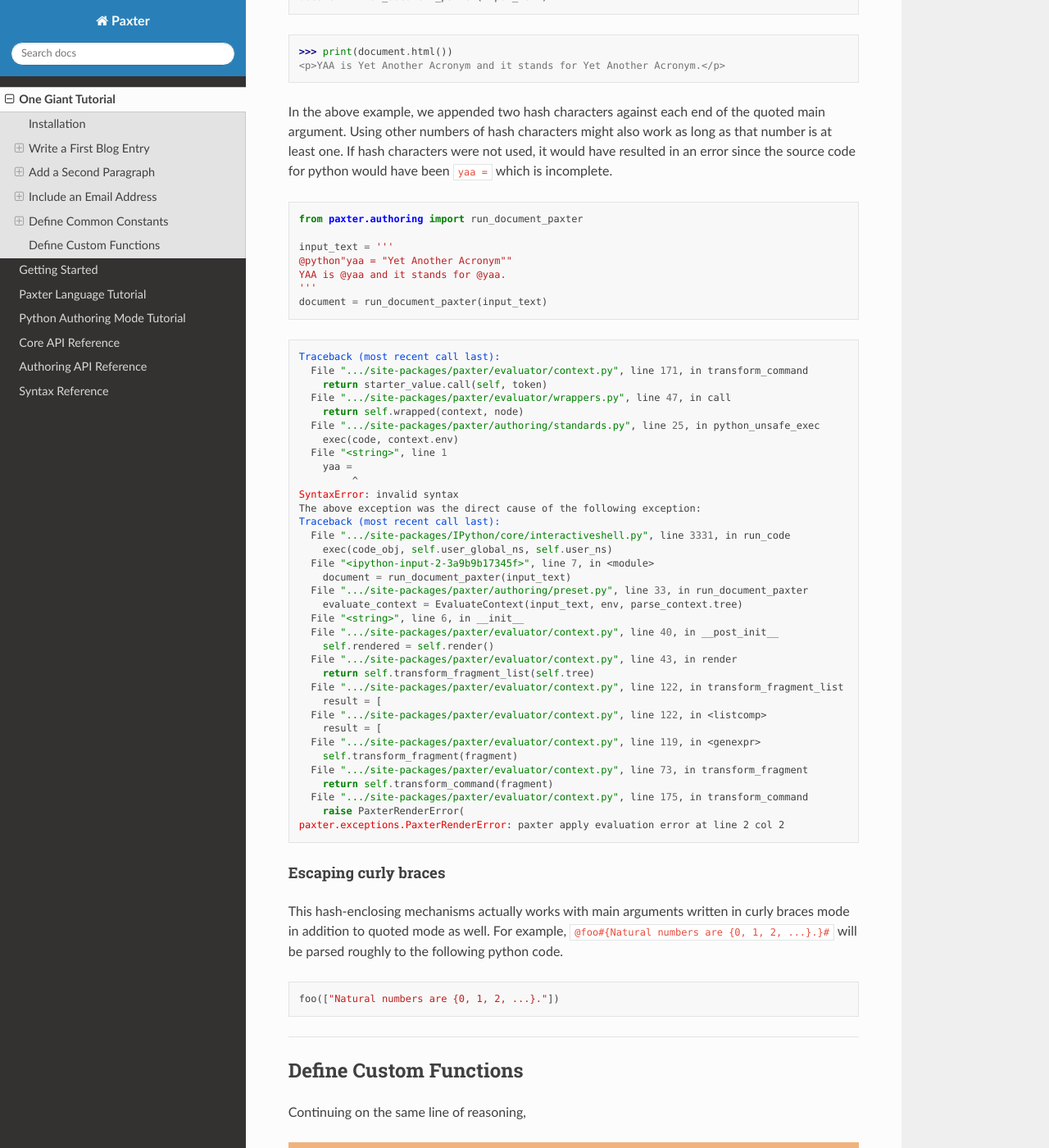
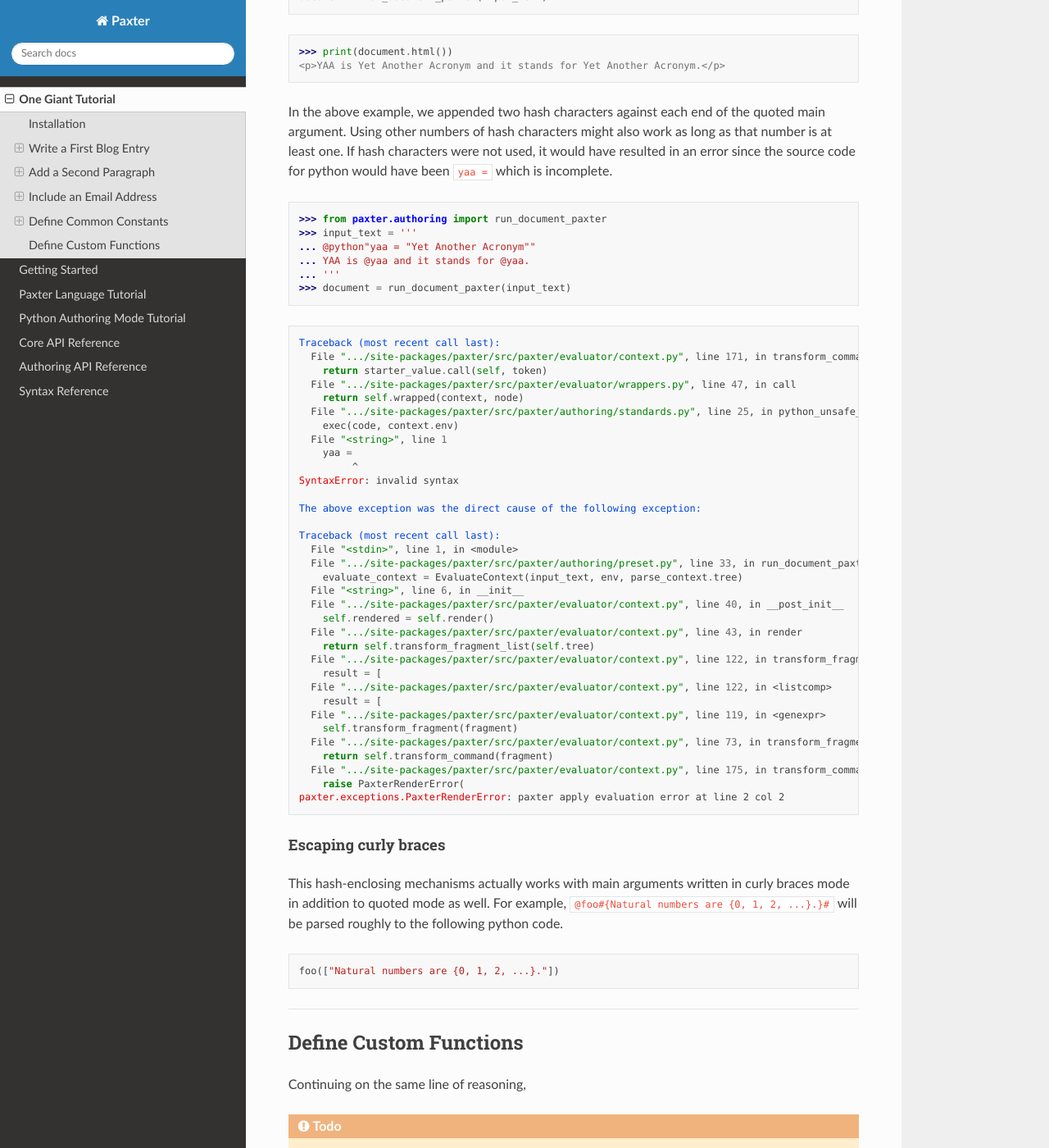
Before and after one commit to abhabongse/paxter, a Sphinx documentation site: the page built from docs/one_giant_tutorial.rst, in a window 1280 px wide and 1400 px high, scrolled down 12311 px. Shown: the whole window at 82% size. Built offline with Sphinx 7.4.7 and the Read the Docs theme 2.0.0, drawn with Linux system fonts in a browser that asks for light colours; the version number could not be read and is left out.

Commit message:
Fix traceback messages

```diff
--- a/docs/one_giant_tutorial.rst
+++ b/docs/one_giant_tutorial.rst
@@ -737,53 +737,52 @@
 it would have resulted in an error since the source code
 for python would have been ``yaa =`` which is incomplete.
 
-.. code-block:: python
+.. code-block:: pycon
 
-   from paxter.authoring import run_document_paxter
+   >>> from paxter.authoring import run_document_paxter
+   >>> input_text = '''
+   ... @python"yaa = "Yet Another Acronym""
+   ... YAA is @yaa and it stands for @yaa.
+   ... '''
+   >>> document = run_document_paxter(input_text)
 
-   input_text = '''
-   @python"yaa = "Yet Another Acronym""
-   YAA is @yaa and it stands for @yaa.
-   '''
-   document = run_document_paxter(input_text)
-
-.. code-block:: py3tb
+.. code-block:: pytb
 
    Traceback (most recent call last):
-     File ".../site-packages/paxter/evaluator/context.py", line 171, in transform_command
+     File ".../site-packages/paxter/src/paxter/evaluator/context.py", line 171, in transform_command
        return starter_value.call(self, token)
-     File ".../site-packages/paxter/evaluator/wrappers.py", line 47, in call
+     File ".../site-packages/paxter/src/paxter/evaluator/wrappers.py", line 47, in call
        return self.wrapped(context, node)
-     File ".../site-packages/paxter/authoring/standards.py", line 25, in python_unsafe_exec
+     File ".../site-packages/paxter/src/paxter/authoring/standards.py", line 25, in python_unsafe_exec
        exec(code, context.env)
      File "<string>", line 1
        yaa =
             ^
    SyntaxError: invalid syntax
+
    The above exception was the direct cause of the following exception:
+
    Traceback (most recent call last):
-     File ".../site-packages/IPython/core/interactiveshell.py", line 3331, in run_code
-       exec(code_obj, self.user_global_ns, self.user_ns)
-     File "<ipython-input-2-3a9b9b17345f>", line 7, in <module>
-       document = run_document_paxter(input_text)
-     File ".../site-packages/paxter/authoring/preset.py", line 33, in run_document_paxter
+     File "<stdin>", line 1, in <module>
+     File ".../site-packages/paxter/src/paxter/authoring/preset.py", line 33, in run_document_paxter
        evaluate_context = EvaluateContext(input_text, env, parse_context.tree)
      File "<string>", line 6, in __init__
-     File ".../site-packages/paxter/evaluator/context.py", line 40, in __post_init__
+     File ".../site-packages/paxter/src/paxter/evaluator/context.py", line 40, in __post_init__
        self.rendered = self.render()
-     File ".../site-packages/paxter/evaluator/context.py", line 43, in render
+     File ".../site-packages/paxter/src/paxter/evaluator/context.py", line 43, in render
        return self.transform_fragment_list(self.tree)
-     File ".../site-packages/paxter/evaluator/context.py", line 122, in transform_fragment_list
+     File ".../site-packages/paxter/src/paxter/evaluator/context.py", line 122, in transform_fragment_list
        result = [
-     File ".../site-packages/paxter/evaluator/context.py", line 122, in <listcomp>
+     File ".../site-packages/paxter/src/paxter/evaluator/context.py", line 122, in <listcomp>
        result = [
-     File ".../site-packages/paxter/evaluator/context.py", line 119, in <genexpr>
+     File ".../site-packages/paxter/src/paxter/evaluator/context.py", line 119, in <genexpr>
        self.transform_fragment(fragment)
-     File ".../site-packages/paxter/evaluator/context.py", line 73, in transform_fragment
+     File ".../site-packages/paxter/src/paxter/evaluator/context.py", line 73, in transform_fragment
        return self.transform_command(fragment)
-     File ".../site-packages/paxter/evaluator/context.py", line 175, in transform_command
+     File ".../site-packages/paxter/src/paxter/evaluator/context.py", line 175, in transform_command
        raise PaxterRenderError(
    paxter.exceptions.PaxterRenderError: paxter apply evaluation error at line 2 col 2
+
 
 
 Escaping curly braces
```
